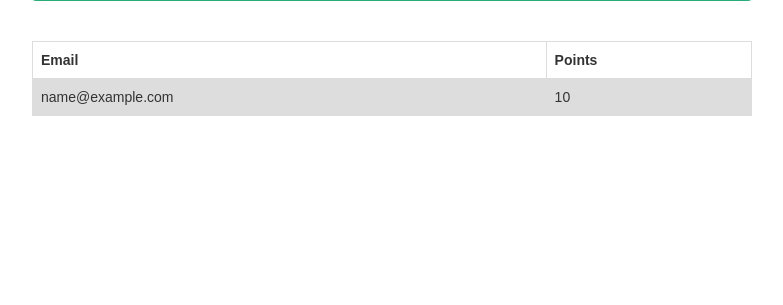
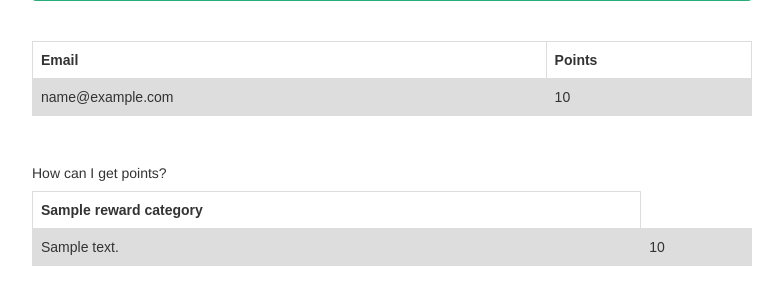
Before and after one commit to skvaryk/pyt_semestral_project, a Flask app: template templates/pages/overview.html in a window 1280 px wide. Shown: the part 172-477 px from the top of the page, without its empty margins (248-1031 px from the left). Run offline with Flask 2, Linux system fonts and the light colour scheme; the template is opened without the code that fills it: most values are stand-ins (such as "Sample title", 1, 10 or a date in 2020); parts of the project's set-up code (start-up, migrations or seed data) failed here and were passed over; some libraries are stand-ins or nearby versions.

Commit message:
added information about getting points

```diff
--- a/DatabaseManager.py
+++ b/DatabaseManager.py
@@ -135,6 +135,8 @@ class DatabaseManager:
     def _drop_db(self):
         self.db.users.remove()
         self.db.prizes.remove()
+        self.db.requests.remove()
+        self.db.rewards.remove()
 
     def assign_points(self, assignee_email, points, reason, assigner_email):
         self.store_record({'change_by': assigner_email, 'user': assignee_email, 'reason': reason, 'points': points})
@@ -166,3 +168,6 @@ class DatabaseManager:
 
     def store_rewards_category(self, category):
         return self.db.rewards.insert_one(category)
+
+    def get_all_rewards(self):
+        return self.db.rewards.find()
--- a/app.py
+++ b/app.py
@@ -20,7 +20,7 @@ app.config.from_object(os.environ['APP_SETTINGS'])
 Bootstrap(app)
 
 database_manager = DatabaseManager(app.config['MONGO_DATABASE_URI'], app.config['SECRET_KEY'],
-                                   use_test_data=False)
+                                   use_test_data=True)
 
 with open('client_id.json') as file:
     client_id = json.load(file)
@@ -85,7 +85,9 @@ def overview():
     email = session['email']
     current_user = database_manager.get_user(email)
     all_users = database_manager.get_all_users()
-    return render_template('pages/overview.html', users=list(all_users), current_user=current_user)
+    reward_categories = database_manager.get_all_rewards()
+    return render_template('pages/overview.html', users=list(all_users),
+                           current_user=current_user, reward_categories=list(reward_categories))
 
 
 @app.route('/prizes/', methods=['GET'])
--- a/templates/pages/overview.html
+++ b/templates/pages/overview.html
@@ -71,6 +71,27 @@
         </tr>
         {% endfor %}
     </table>
-    <br>
+    <br> <br>
+
+    <h5>How can I get points?</h5>
+
+    <table style="width:100%">
+
+        {% for reward_category in reward_categories %}
+        <tr>
+            <th>{{ reward_category['name'] }}</th>
+        </tr>
+
+        {% for reward in reward_category['rewards'] %}
+
+        <tr>
+            <td> {{ reward['description'] }}</td>
+            <td> {{ reward['points'] }}</td>
+        </tr>
+
+        {% endfor %}
+        {% endfor %}
+    </table>
+
 </div>
 {% endblock %}
```
